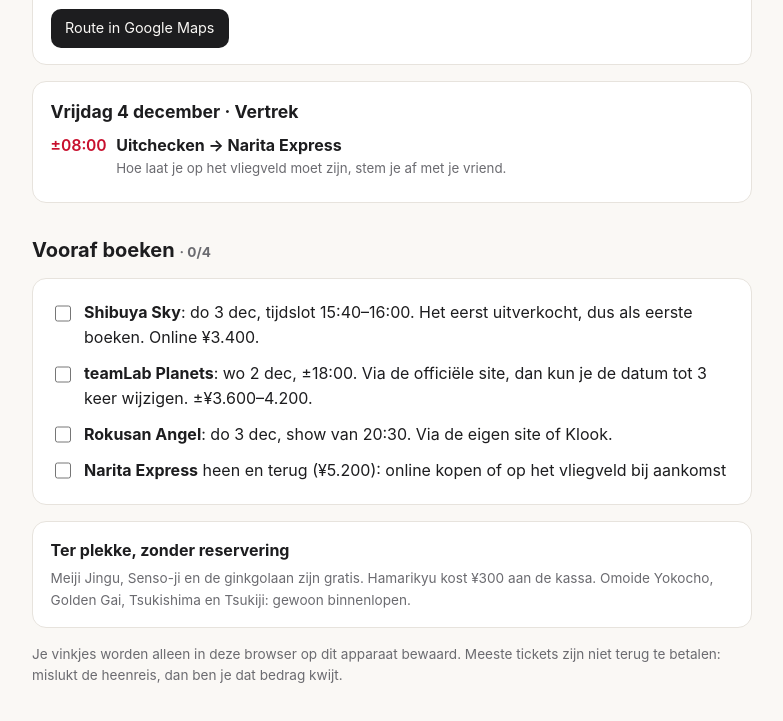
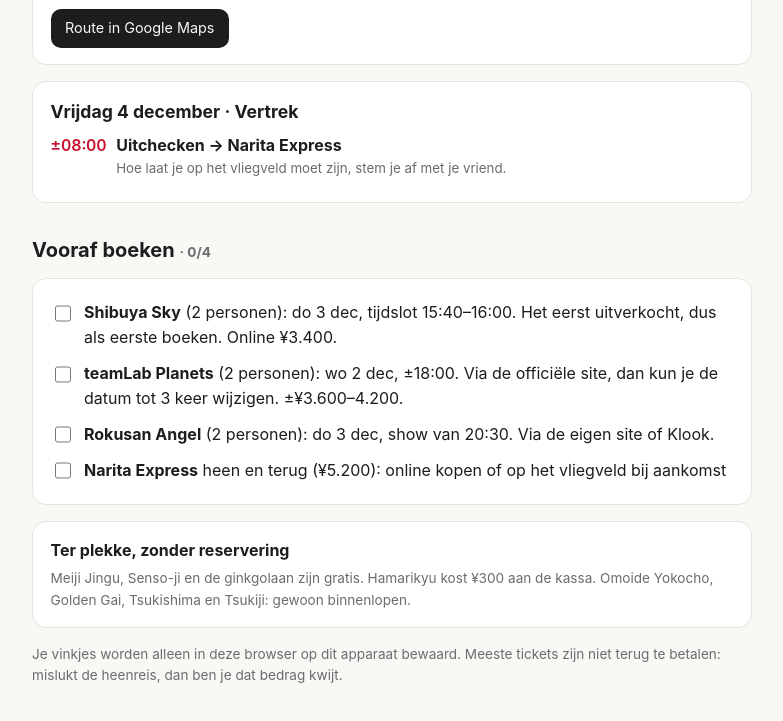
Before and after one commit to ndefeijter/japan, a plain HTML site: page index.html in a window 1280 px wide. Shown: the part 1929-2650 px from the top of the page, without its empty margins (248-1031 px from the left). Drawn offline with Linux system fonts and the light colour scheme.

Commit message:
Bookings for 2 people
Co-Authored-By: Claude Opus 5.5 <noreply@anthropic.com>
Claude-Session: https://claude.ai/code/session_01R3ikkUmq7GUwGnQdWbUGbt

```diff
--- a/index.html
+++ b/index.html
@@ -122,9 +122,9 @@
 <section id="boeken">
   <h2>Vooraf boeken <span class="progress" id="progress"></span></h2>
   <div class="card check">
-    <label><input type="checkbox" data-id="shibuya"><span><b>Shibuya Sky</b>: do 3 dec, tijdslot 15:40–16:00. Het eerst uitverkocht, dus als eerste boeken. Online ¥3.400.</span></label>
-    <label><input type="checkbox" data-id="teamlab"><span><b>teamLab Planets</b>: wo 2 dec, ±18:00. Via de officiële site, dan kun je de datum tot 3 keer wijzigen. ±¥3.600–4.200.</span></label>
-    <label><input type="checkbox" data-id="rokusan"><span><b>Rokusan Angel</b>: do 3 dec, show van 20:30. Via de eigen site of Klook.</span></label>
+    <label><input type="checkbox" data-id="shibuya"><span><b>Shibuya Sky</b> (2 personen): do 3 dec, tijdslot 15:40–16:00. Het eerst uitverkocht, dus als eerste boeken. Online ¥3.400.</span></label>
+    <label><input type="checkbox" data-id="teamlab"><span><b>teamLab Planets</b> (2 personen): wo 2 dec, ±18:00. Via de officiële site, dan kun je de datum tot 3 keer wijzigen. ±¥3.600–4.200.</span></label>
+    <label><input type="checkbox" data-id="rokusan"><span><b>Rokusan Angel</b> (2 personen): do 3 dec, show van 20:30. Via de eigen site of Klook.</span></label>
     <label><input type="checkbox" data-id="nex"><span><b>Narita Express</b> heen en terug (¥5.200): online kopen of op het vliegveld bij aankomst</span></label>
   </div>
   <div class="card">
```
